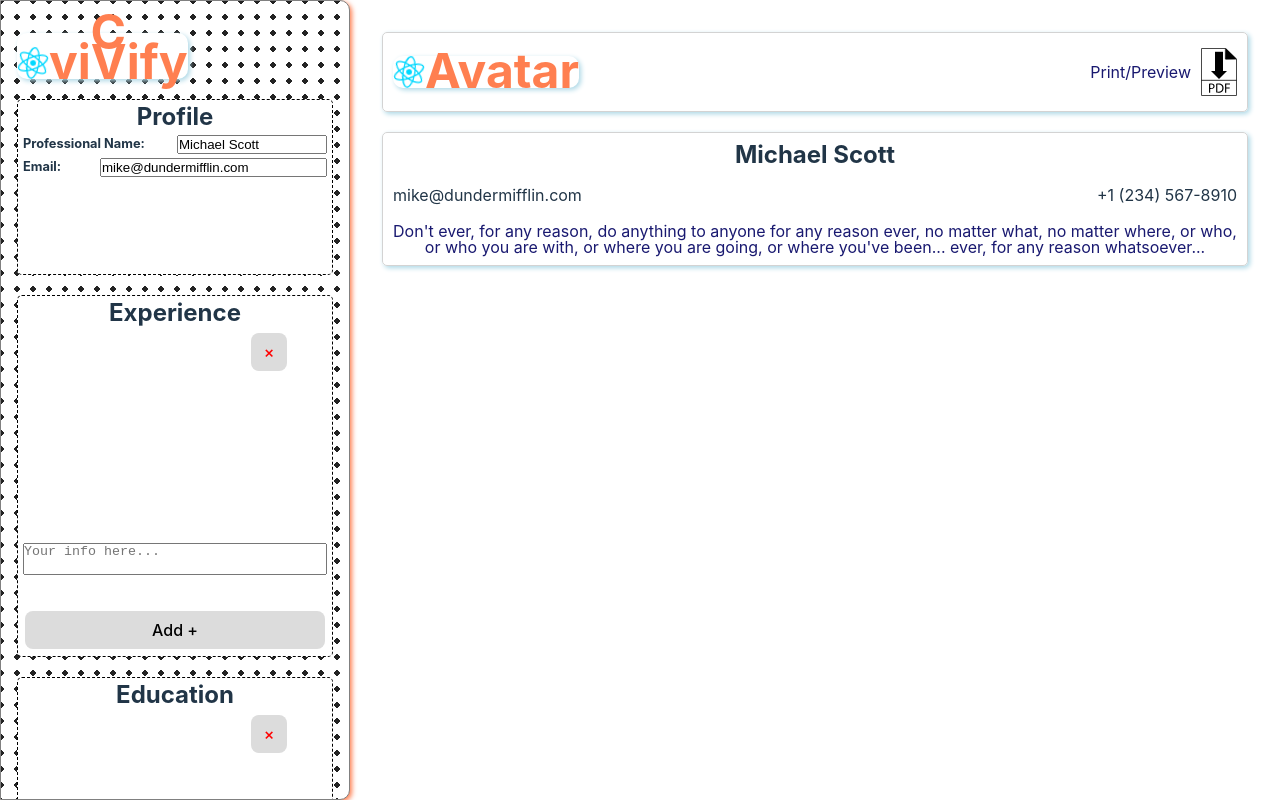
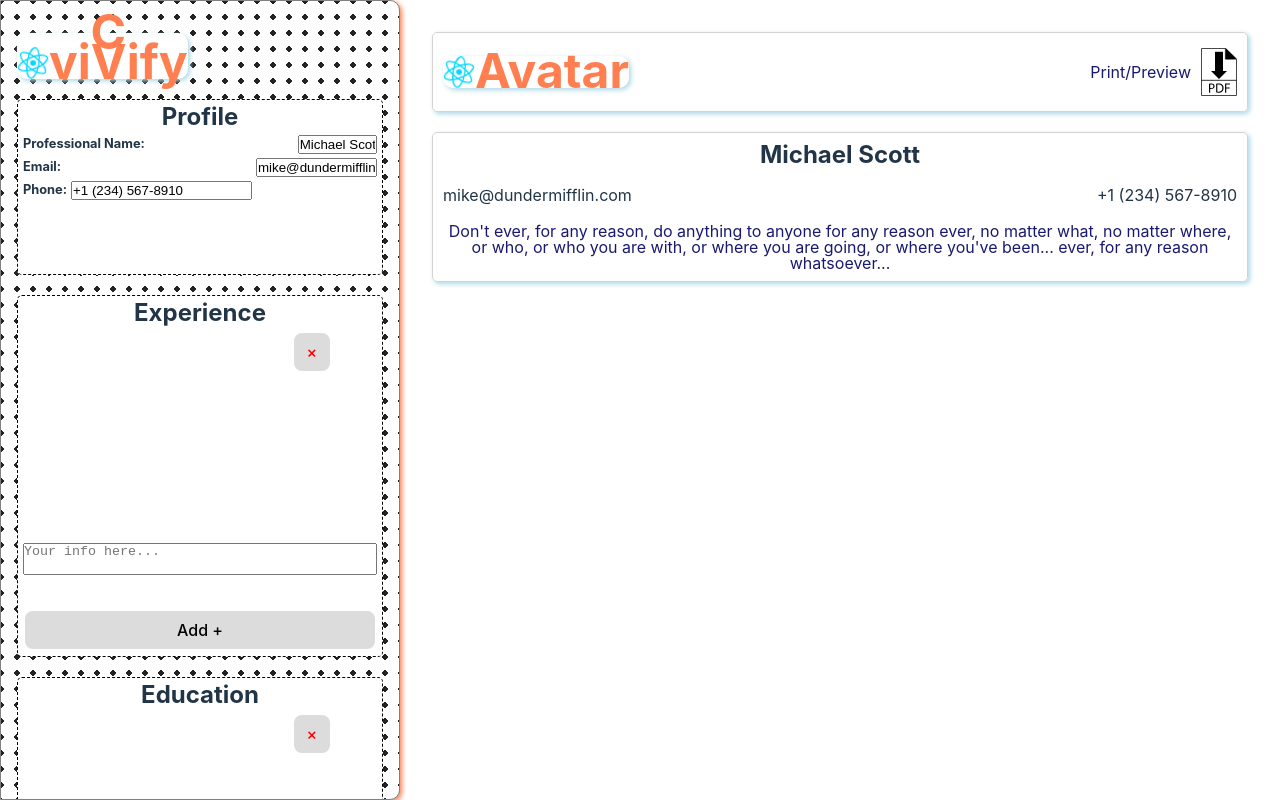
Before and after one commit to dtKinger/cvivify-react, a React (Vite) app: page / in a window 1280 px wide. Built offline with nearby package versions, Linux system fonts and the light colour scheme.

Commit message:
Validate name length, and conditionally block long names over 30

```diff
--- a/src/components/SidebarProfile.jsx
+++ b/src/components/SidebarProfile.jsx
@@ -3,7 +3,11 @@ import '../styles/Sidebar.css'
 function SidebarProfile ({title, classes, data, onChange}) {
 
   const handleChange = (key, value) => {
-    onChange(key, value);
+    console.log(value.length)
+    if (value.length < 30){
+      onChange(key, value);
+    }
+
   };
 
   return (
@@ -17,6 +21,8 @@ function SidebarProfile ({title, classes, data, onChange}) {
           type="text"
           name="professional-name"
           value={data.professional_name}
+          minrange="2"
+          maxrange="30"
           onChange={(e) => handleChange("professional_name", e.target.value)} // This controls my input
           // using the helper function handleChange which takes any prop as a key, then sets value
         />
@@ -26,8 +32,15 @@ function SidebarProfile ({title, classes, data, onChange}) {
           type="text"
           name="email"
           value={data.email_address}
-          onChange={(e) => handleChange("email_address", e.target.value)} // This controls my input
-          // using the helper function handleChange which takes any prop as a key, then sets value
+          onChange={(e) => handleChange("email_address", e.target.value)}
+        />
+        <label className="form-label form-label__phone" htmlFor="phone">Phone: </label>
+        <input
+          id="phone"
+          type="text"
+          name="phone"
+          value={data.phone_number}
+          onChange={(e) => handleChange("phone_number", e.target.value)}
         />
       </div>
     </section>
```
